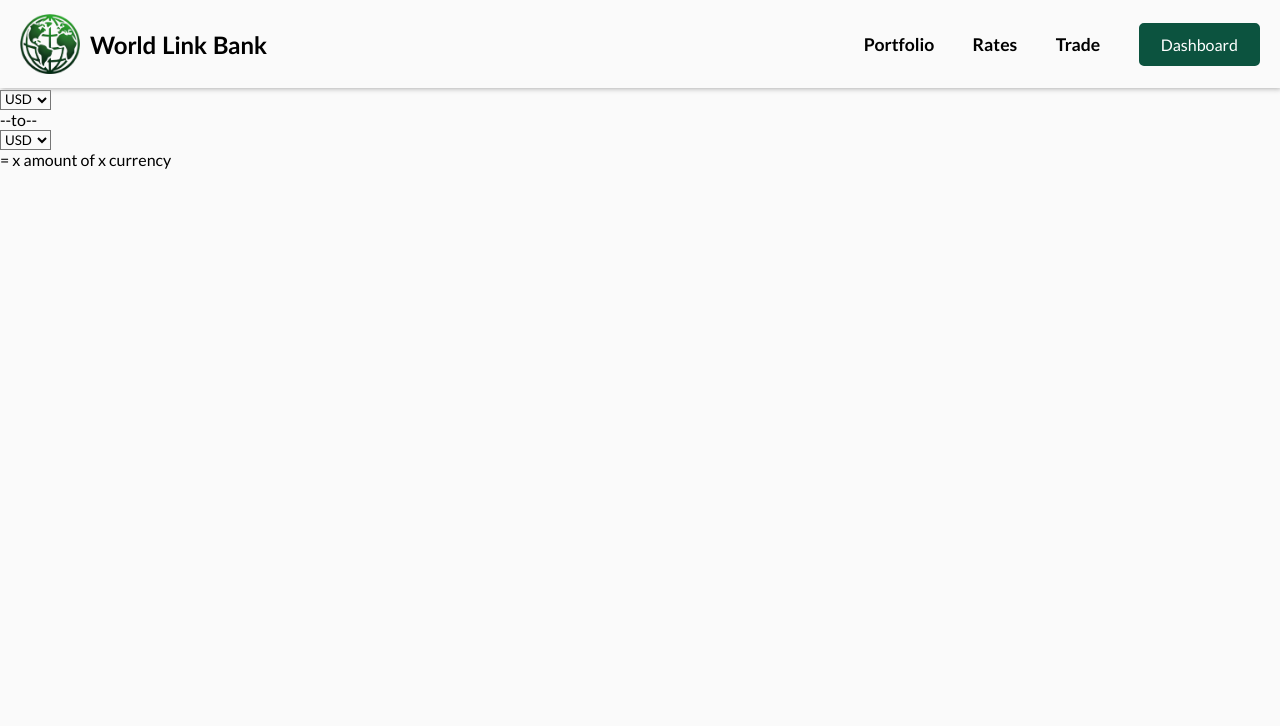
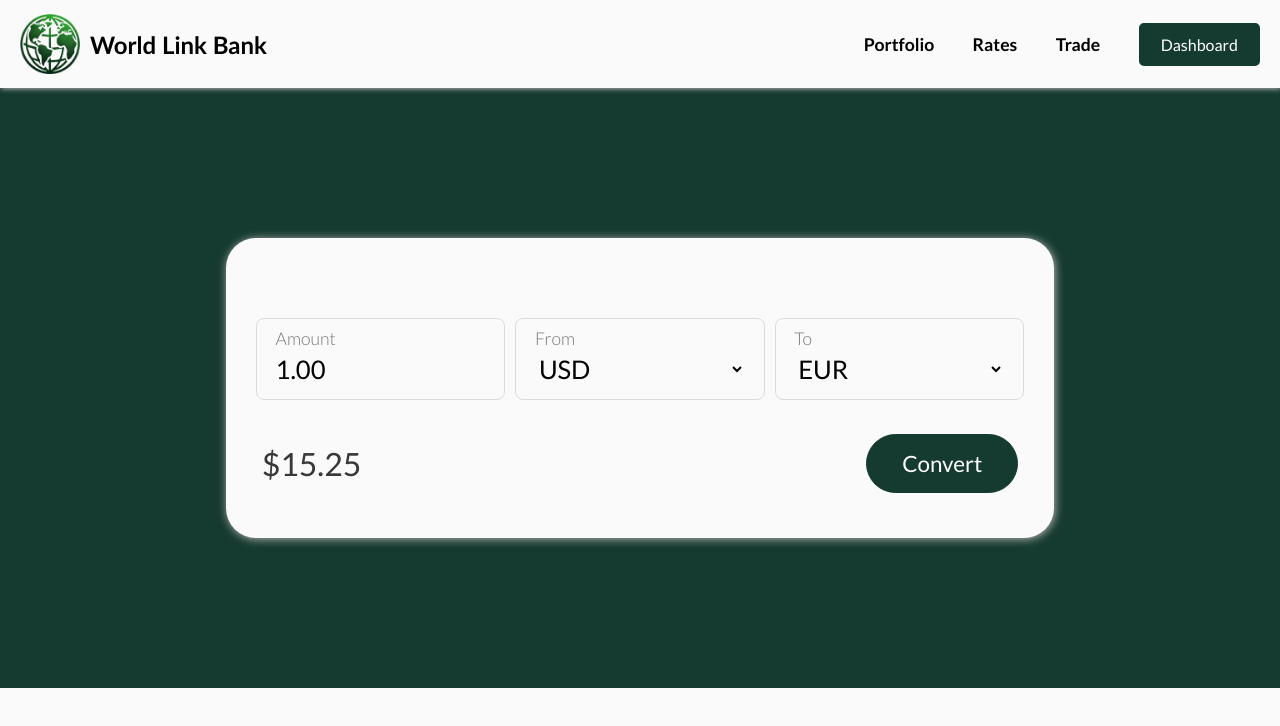
Before and after one commit to jjdubski/WorldLinkBank, a React (Vite) app in the folder northern-hack/: page /trade in a window 1280 px wide. Shown: the top 726 px of the page. Built offline with nearby package versions, Linux system fonts and the light colour scheme.

Commit message:
trade page modeled

```diff
--- a/northern-hack/src/App.css
+++ b/northern-hack/src/App.css
@@ -1,5 +1,5 @@
 :root{
-  --dark-green: #0c533f;
+  --dark-green: #153a2f;
   --light-green: #326b58;
   --white: #f5f5f5;
   --light-gray: #fafafa;
--- a/northern-hack/src/components/tradeUI/tradeUI.css
+++ b/northern-hack/src/components/tradeUI/tradeUI.css
@@ -0,0 +1,110 @@
+.tradeUI{
+    width: 100%;
+    height: fit-content;
+    height: 600px;
+    display: flex;
+    justify-content: center;
+    align-items: center;
+    background-color: var(--dark-green);
+}
+.trade-cont{
+    width: 60%;
+    height: 300px;
+    border-radius: 30px;
+    bottom: 180px;
+    box-shadow: 1px 1px 10px rgb(185, 185, 185);
+    padding:0 30px;
+    min-width: 600px;
+    display: flex;
+    flex-direction: column;
+    justify-content: center;
+
+}
+
+.top-cont{
+    display: flex;
+    height: 50%;
+    gap: 10px;
+    align-items: center;
+    justify-content: center;
+    border-radius: 30px
+}
+
+.converter{
+    border: 1px solid rgb(219, 219, 219);
+    border-radius: 8px;
+    width: 300px;
+    height: 80px;
+    display: flex;
+    justify-content: center;
+    align-items: center;
+    flex-direction: column;
+}
+
+
+.input-style{
+    border: none;
+    text-decoration: none;
+    width: 85%;
+    height: 50%;
+    outline:none;
+    font-size: 1.6rem;
+    color:black;
+
+    &::placeholder{
+        color:black
+    }
+
+    &:focus{
+        border:transparent;
+        text-decoration: none;
+        border-color: transparent;
+        outline:none;
+    }
+    &:active{
+        border:none;
+        text-decoration: none;
+        outline:none;
+
+    }
+}
+
+.label-text{
+    text-align: left;
+    width: 85%;
+    color:rgb(120, 119, 119);
+    font-size: 1.1rem;
+    font-weight: 300;
+}
+
+.bottom-cont{
+    display: flex;
+    justify-content: space-evenly;
+    gap:65%;
+    align-items: center;
+}
+
+.convert-button{
+    /* border: 1px solid black; */
+    background-color: var(--dark-green);
+    border: 1px solid var(--dark-green);
+    padding: 15px 35px;
+    border-radius: 50px;
+    color:white;
+    cursor: pointer;
+    font-size: 1.4rem;
+    font-weight: 400;
+
+    &:hover{
+        border: 2px solid var(--dark-green);
+        background-color: white;
+        color:var(--dark-green);
+        transition: all 0.1s ease-out;
+
+    }
+}
+
+.output-text{
+    font-size: 2rem;
+    color: rgb(56, 56, 56);
+}
--- a/northern-hack/src/components/tradeUI/tradeUI.jsx
+++ b/northern-hack/src/components/tradeUI/tradeUI.jsx
@@ -1,36 +1,63 @@
-import React from "react";
+import React, { useState } from "react";
 import "./tradeUI.css";
 
 const TradeUI = () => {
+    const [amount, setAmount] = useState("");
+    const [fromCurrency, setFromCurrency] = useState("USD");
+    const [toCurrency, setToCurrency] = useState("EUR");
+
     return (
         <div className='tradeUI'>
-            <div className="options">
-                <div className='option1'>
-                    <select className='dropdown'>
-                        <option value="usd">USD</option>
-                        <option value="eur">EUR</option>
-                        <option value="aud">AUD</option>
-                        <option value="gbp">GBP</option>
-                        <option value="jpy">JPY</option>
-                    </select>
+            <div className="trade-cont">
+                <div className="top-cont">
+                    <div className="converter">
+                        <label className="amount-style" htmlFor="amount"></label>
+                        <p className="label-text">Amount</p>
+                        <input
+                            className="input-style"
+                            id="amount"
+                            value={amount}
+                            onChange={(e) => setAmount(e.target.value)}
+                            placeholder="1.00"
+                        />
+                    </div>
+                    <div className="converter">
+                        <label className="label-text" htmlFor="fromCurrency">From</label>
+                        <select
+                            className="input-style"
+                            id="fromCurrency"
+                            value={fromCurrency}
+                            onChange={(e) => setFromCurrency(e.target.value)}
+                        >
+                            <option value="USD">USD</option>
+                            <option value="EUR">EUR</option>
+                            <option value="JPY">JPY</option>
+                            <option value="GBP">GBP</option>
+                            {/* Add more currencies as needed */}
+                        </select>
+                    </div>
+                    <div className="converter">
+                        <label className="label-text" htmlFor="toCurrency">To</label>
+                        <select
+                            className="input-style"
+                            id="toCurrency"
+                            value={toCurrency}
+                            onChange={(e) => setToCurrency(e.target.value)}
+                        >
+                            <option value="USD">USD</option>
+                            <option value="EUR">EUR</option>
+                            <option value="JPY">JPY</option>
+                            <option value="GBP">GBP</option>
+                        </select>
+                    </div>
                 </div>
-
-                <p>--to--</p>
-                <div className='option2'>
-                    <select className='dropdown'>
-                        <option value="usd">USD</option>
-                        <option value="eur">EUR</option>
-                        <option value="aud">AUD</option>
-                        <option value="gbp">GBP</option>
-                        <option value="jpy">JPY</option>
-                    </select>
+                <div className="bottom-cont">
+                    <div className="output-text">$15.25</div>
+                    <div className="convert-button">Convert</div>
                 </div>
             </div>
-            <div className="result">
-                <p> = x amount of x currency</p>
-            </div>
         </div>
-    )
-}
+    );
+};
 
 export default TradeUI;
--- a/northern-hack/src/pages/trade/trade.css
+++ b/northern-hack/src/pages/trade/trade.css
@@ -0,0 +1,4 @@
+.trade {
+    height: 100%;
+    width: 100%;
+}
```
